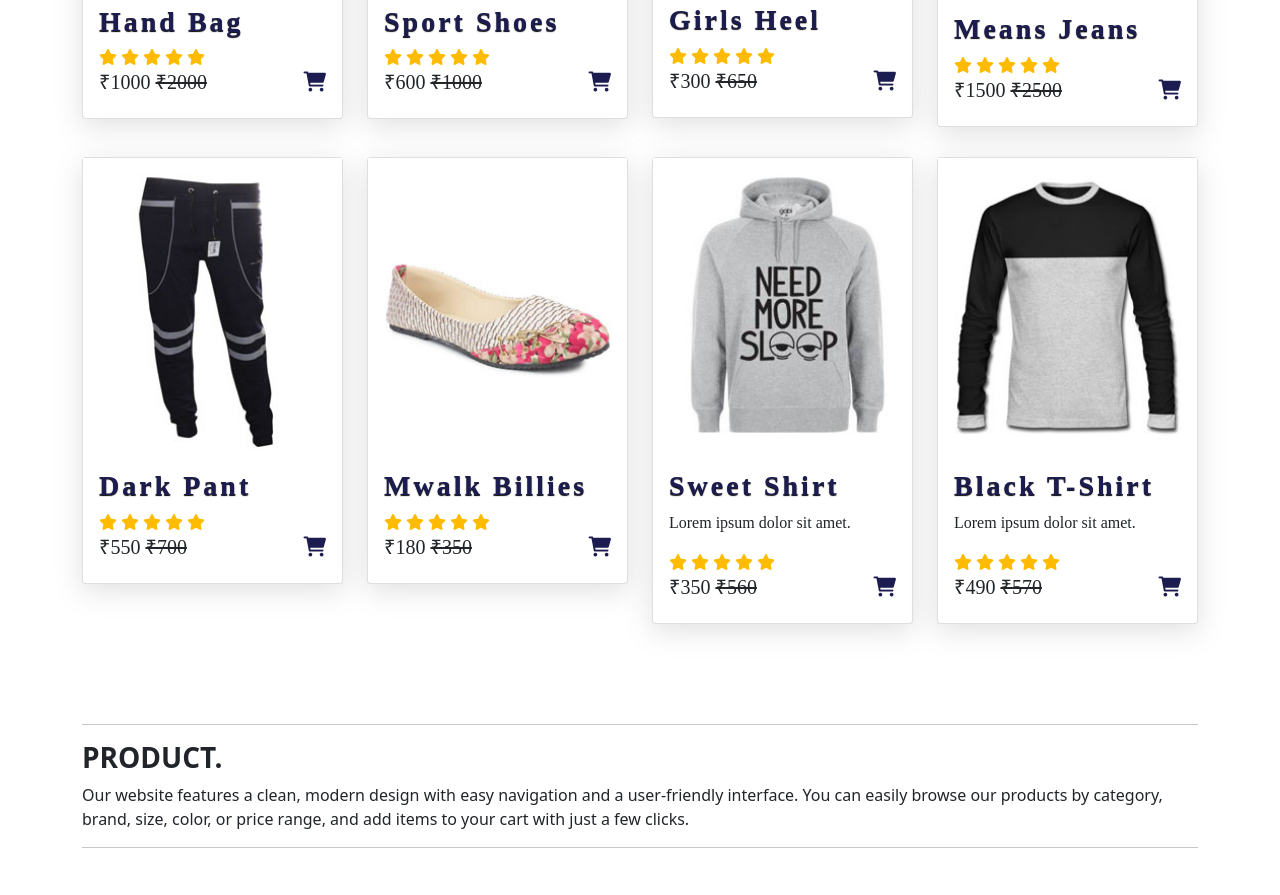
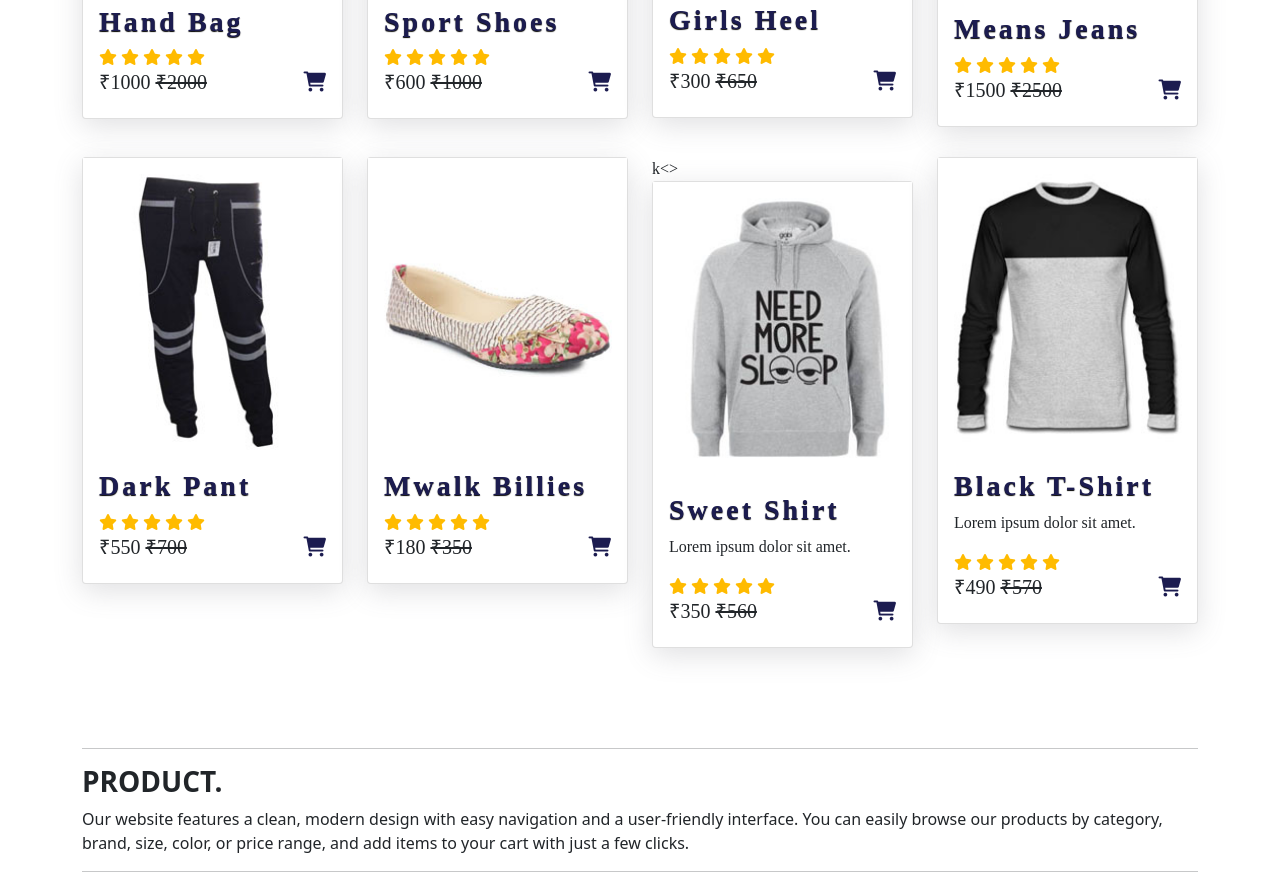
Before and after one commit to suhasjudo/WEB-TECHNOLOGY, a plain HTML site: page FASHION EXP-1/FASHION/clothe.html in a window 1280 px wide. Shown: the part 1390-2285 px from the top of the page. Drawn offline with nearby package versions, Linux system fonts and the light colour scheme.

Commit message:
Update clothe.html
vbukv

```diff
--- a/FASHION EXP-1/FASHION/clothe.html
+++ b/FASHION EXP-1/FASHION/clothe.html
@@ -267,7 +267,7 @@
                     </div>
                 </div>
             </div>
-            <div class="col-md-3 py-3 py-md-0">
+            <div class="col-md-3 py-3 py-md-0">k<>
                 <div class="card">
                     <img src="./image/p11.jpg" alt="">
                     <div class="card-body">
```
